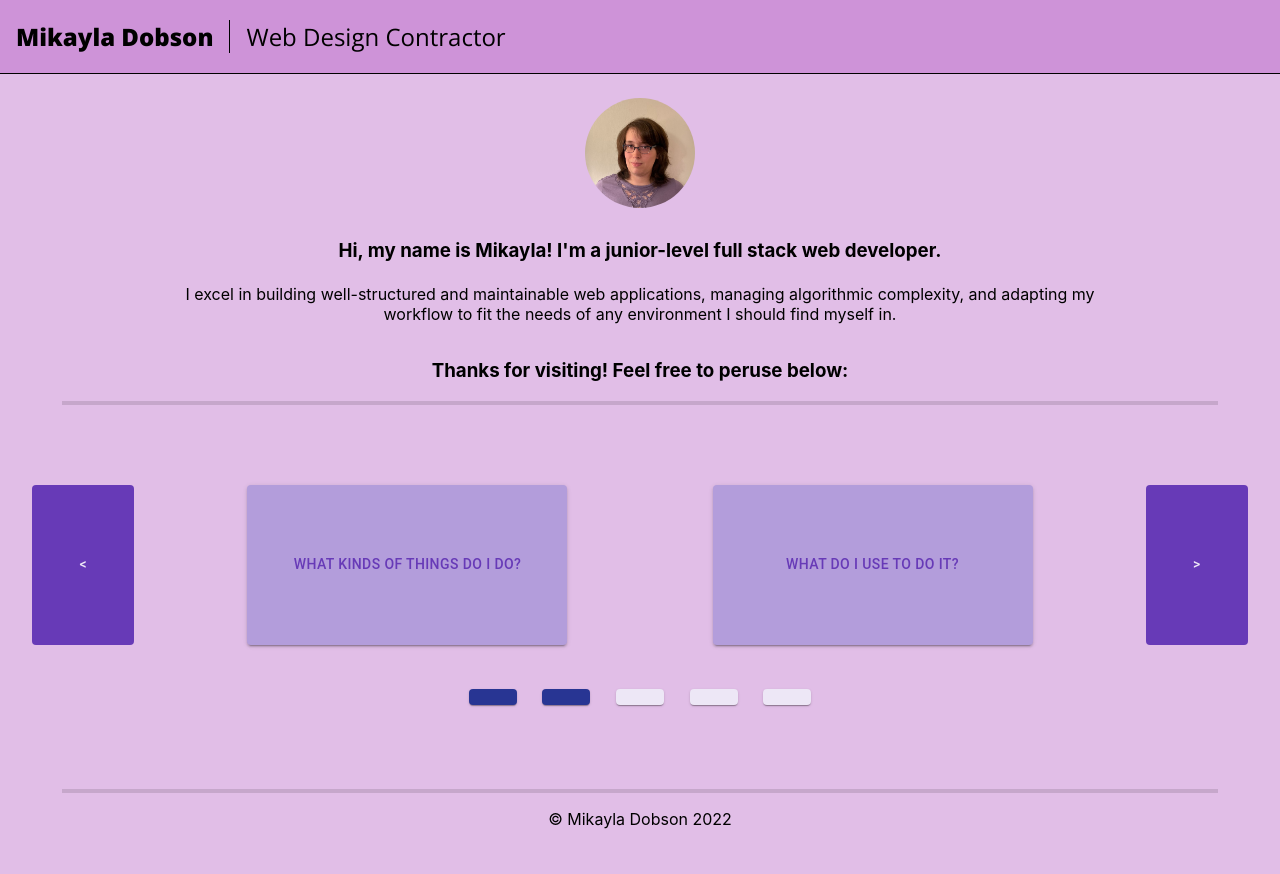
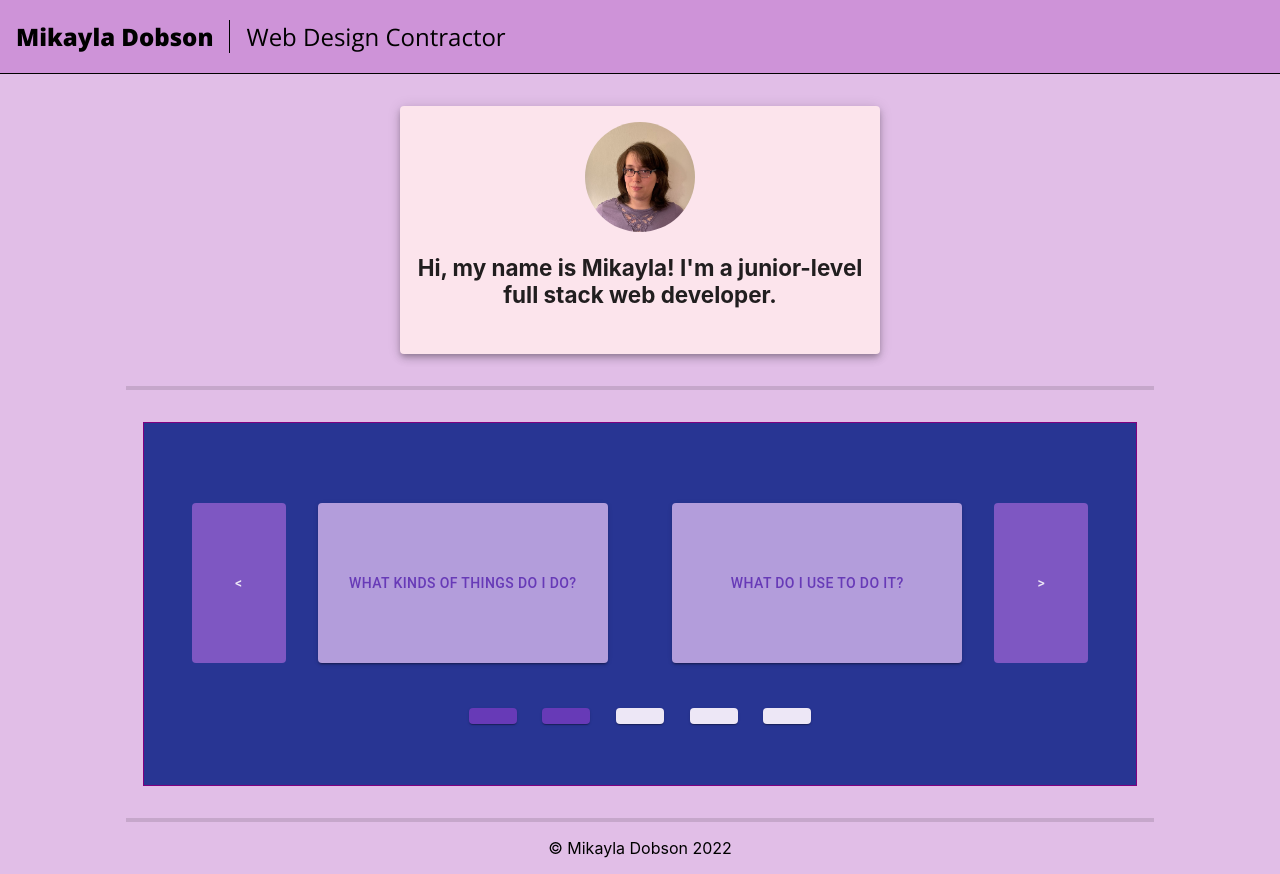
Before and after one commit to innocuous-symmetry/about-mikayla, a React (Create React App) app: page / in a window 1280 px wide. Built offline with nearby package versions, Linux system fonts and the light colour scheme.

Commit message:
added new route

```diff
--- a/src/App.js
+++ b/src/App.js
@@ -3,6 +3,7 @@ import Welcome from './pages/Welcome';
 import Projects from './pages/Projects';
 import Technologies from './pages/Technologies';
 import Links from './pages/Links';
+import CreativeWorks from './pages/CreativeWorks';
 import InProgress from './pages/InProgress';
 import './App.scss';
 
@@ -10,7 +11,7 @@ function App() {
   return (
     <div className="App">
 
-      <header>
+      <header className="app-navbar">
         <h2 className="my-name">Mikayla Dobson</h2>
         <h2>Web Design Contractor</h2>
       </header>
@@ -23,6 +24,7 @@ function App() {
               <Route path='/in-progress' element={<InProgress />} />
               <Route path='/technologies' element={<Technologies />} />
               <Route path='/links' element={<Links />} />
+              <Route path='/creative-works' element={<CreativeWorks />} />
             </Routes>
         </BrowserRouter>
       </main>
--- a/src/App.scss
+++ b/src/App.scss
@@ -45,3 +45,8 @@ header {
 @keyframes gallery-animation-right {
 
 }
+
+// .welcome-page {
+//   // background-image: url('./media/max-harlynking-_QcLpud-gD0-unsplash.jpg');
+//   background: url('./media/max-harlynking-_QcLpud-gD0-unsplash.jpg');
+// }
--- /dev/null
+++ b/src/pages/CreativeWorks.js
@@ -0,0 +1,8 @@
+export default function CreativeWorks() {
+    return (
+        <>
+        <h1>Creative works</h1>
+        <a href='/'>Home</a>
+        </>
+    )
+}
--- a/src/pages/Projects.js
+++ b/src/pages/Projects.js
@@ -9,7 +9,7 @@ const { headerCard, projectCards, cardDimensions } = ProjectsPage;
 
 export default function Projects() {
     return (
-        <Grid sx={htmlTheme}>
+        <div style={htmlTheme}>
             <Card sx={[headerCard, cardDimensions]}>What I Do:</Card>
 
             <Card sx={[projectCards, cardDimensions]}>
@@ -19,12 +19,19 @@ export default function Projects() {
             </Card>
 
             <Card sx={[projectCards, cardDimensions]}>
+                <h2>Creative minded problem solver</h2>
+                <p>My rich creative background as a musician, composer, producer, and artistic collaborator provide me with a unique frame of reference for
+                    solving technical problems and adapting to dynamic environments.</p>
+                <a href="/">See some of my creative works for examples of my aptitudes, as well as some thoughts on how they apply to work as a developer!</a>
+            </Card>
+
+            <Card sx={[projectCards, cardDimensions]}>
                 <h2>Database Operations and Management</h2>
                 <p>My projects have featured both relational and non-relational databases, in particular PostgreSQL and MongoDB.</p>
                 <p>I also have experience with various technologies for connecting these to front-end applications, including Prisma and Supabase.</p>
             </Card>
 
             <a href="/">Go home</a>
-        </Grid>
+        </div>
     )
 }
--- a/src/pages/Welcome.js
+++ b/src/pages/Welcome.js
@@ -13,8 +13,13 @@ import profile from '../media/profile.jpeg';
 
 import { DocumentStyle, WelcomePage } from '../styles/Style';
 
-const { pageTheme, galleryTheme, galleryRow, galleryPages, galleryPage, welcomeFooter } = WelcomePage;
-const { buttonStyle, galleryArrowStyle, galleryCards } = DocumentStyle;
+const {
+    pageTheme, galleryTheme, galleryRow,
+    galleryPages, galleryPage, welcomeFooter,
+    mainHeaderCard
+} = WelcomePage;
+
+const { buttonStyle, galleryArrowStyle, galleryCards, dividerStyle } = DocumentStyle;
 
 // Web page logic
 
@@ -22,6 +27,7 @@ export default function Welcome() {
     const [gallery, setGallery] = useState([0,1]);
     const [rendered, setRendered] = useState();
 
+    // identifiers
     const cardOne = useRef();
     const cardTwo = useRef();
     const cardThree = useRef();
@@ -45,22 +51,25 @@ export default function Welcome() {
         <Button ref={buttonFive} variant="contained" href="/creative-works" sx={buttonStyle}>Where can I listen to some of your music?</Button>
     ];
 
-    // handle gallery debug
+    // change active page indicator beneath gallery
     useEffect(() => {
         setRendered([
             galleryButtons[gallery[0]], galleryButtons[gallery[1]]
         ]);
 
         for (let each of allCardRefs) {
+            // inactive style
             each.current.style.backgroundColor = '#ede7f6';
         }
 
         for (let each of gallery) {
-            allCardRefs[each].current.style.backgroundColor = "#283593";
+            // active style
+            allCardRefs[each].current.style.backgroundColor = "#673ab7";
         }
 
     }, [gallery]);
 
+    // gallery page change logic
     const handleDecrement = () => {
         let newState = [];
         for (let each of gallery) {
@@ -82,19 +91,19 @@ export default function Welcome() {
         setGallery(newState);
     }
 
+    // render
     return (
-        <div style={pageTheme}>
-            <div className="landing">
+        <div className="welcome-page" style={pageTheme}>
+            <Card sx={mainHeaderCard} elevation={5}>
                 <Avatar alt="Mikayla Dobson" src={profile} sx={{width: 110, height: 110}} />
                 <h3>Hi, my name is Mikayla! I'm a junior-level full stack web developer.</h3>
                 <p>I excel in building well-structured and maintainable web applications, managing algorithmic complexity,
                     and adapting my workflow to fit the needs of any environment I should find myself in.
                 </p>
-            </div>
+                <h4 className="do-stuff">Thanks for visiting! Feel free to peruse below:</h4>
+            </Card>
 
-            <h3 className="do-stuff">Thanks for visiting! Feel free to peruse below:</h3>
-
-            <Divider orientation="horizontal" sx={{width: '90%', color: '#000000', borderWidth: '2px'}} />
+            <Divider orientation="horizontal" sx={dividerStyle} />
 
             <div style={galleryTheme} className="gallery">
                 <div style={galleryRow}>
@@ -111,7 +120,7 @@ export default function Welcome() {
                 </div>
             </div>
 
-            <Divider orientation="horizontal" sx={{width: '90%', color: '#000000', borderWidth: '2px'}} />
+            <Divider orientation="horizontal" sx={dividerStyle} />
 
             <footer sx={welcomeFooter}>
                 <p>&copy; Mikayla Dobson 2022</p>
--- a/src/styles/Style.js
+++ b/src/styles/Style.js
@@ -3,6 +3,7 @@ import { indigo, blue, pink, green, deepPurple, purple } from '@mui/material/col
 export const DocumentStyle = {
     htmlTheme: {
         backgroundColor: purple[100],
+        height: '100vh',
     },
     linkStyle: {
         color: deepPurple[300],
@@ -25,9 +26,9 @@ export const DocumentStyle = {
         display: 'flex',
         justifyContent: 'center',
         color: deepPurple[50],
-        backgroundColor: deepPurple[500],
+        backgroundColor: deepPurple[400],
         '&:hover': {
-            backgroundColor: indigo[800],
+            backgroundColor: deepPurple[500],
         }
     },
     galleryCards: {
@@ -36,7 +37,7 @@ export const DocumentStyle = {
         margin: '0.8rem'
     },
     dividerStyle: {
-        width: '90%',
+        width: '80%',
         color: '#000000',
         borderWidth: '2px'
     }
@@ -51,12 +52,25 @@ export const WelcomePage = {
         alignItems: 'center',
         overflowX: 'hidden'
     },
+    mainHeaderCard: {
+      display: 'flex',
+      margin: '2rem',
+      width: '35vw',
+      padding: '1rem',
+      flexDirection: 'column',
+      backgroundColor: pink[50],
+      alignItems: 'center',
+      fontSize: '1.2rem',
+    },
     galleryTheme: {
         display: 'flex',
         flexDirection: 'column',
-        width: '95vw',
+        backgroundColor: indigo[800],
+        border: '1px solid purple',
+        width: '70vw',
         height: '18rem',
         padding: '3rem',
+        margin: '2rem',
     },
     galleryRow: {
         display: 'flex',
```
Also changed, not shown: 2 other files (tests, documents, lock files or other folders).
